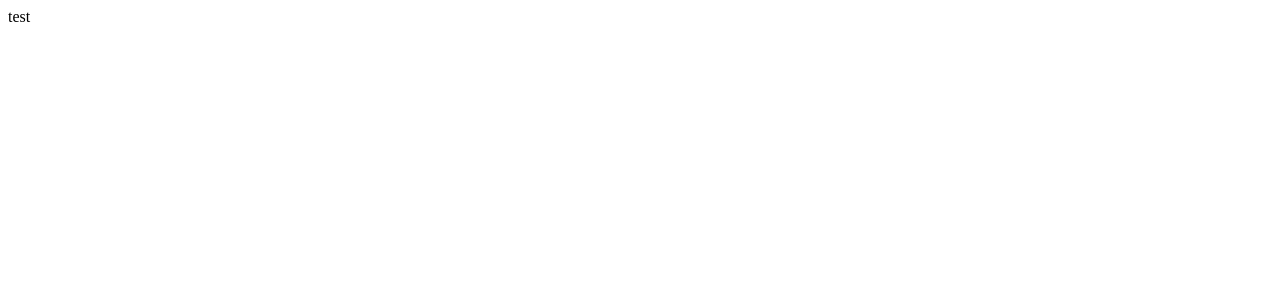
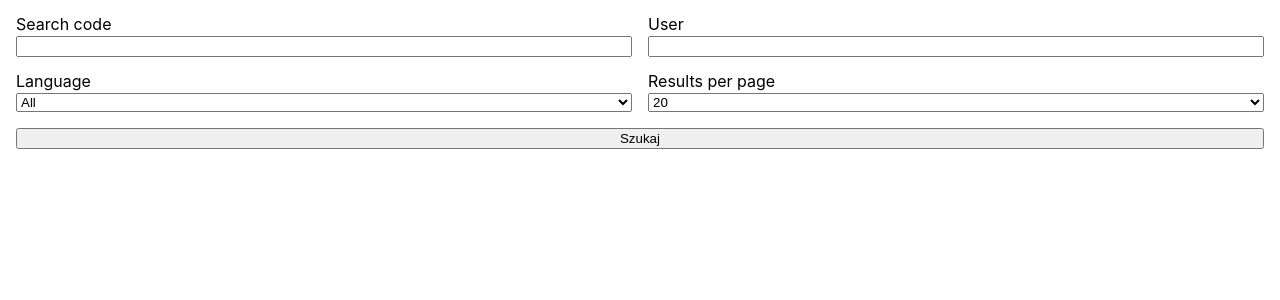
Before and after one commit to Alteri/github-files-search, a React (Create React App) app: page / in a window 1280 px wide. Shown: the top 300 px of the page. Built offline with nearby package versions, Linux system fonts and the light colour scheme.

Commit message:
env, fetchData, page

```diff
--- /dev/null
+++ b/src/API/fetchData.ts
@@ -0,0 +1,28 @@
+import { useCallback } from "react";
+
+export const useGetFiles = () => {
+  const getAllFiles = useCallback(
+    async (
+      query: string,
+      page?: number,
+      ...rest: {
+        user?: string;
+        language?: string;
+        per_page?: string;
+      }[]
+    ) => {
+      const { per_page, language, user } = rest[0];
+      try {
+        const url = `${process.env.REACT_APP_BASE_URL}search/code?q=${query}+user:${user}+language:${language}&page=${page}&per_page=${per_page}`;
+        const res = await fetch(url);
+        const data = await res.json();
+        return data;
+      } catch (err) {
+        return err;
+      }
+    },
+    []
+  );
+
+  return { getAllFiles };
+};
--- a/src/App.tsx
+++ b/src/App.tsx
@@ -1,7 +1,160 @@
-import React from "react";
+import React, { useState, useMemo, useCallback } from "react";
+import { useForm, FormProvider, SubmitHandler } from "react-hook-form";
+import { useSearchParams } from "react-router-dom";
+import {
+  FillesProps,
+  FormProps,
+  FORM_FIELDS,
+  PER_PAGE_OPTIONS,
+  LANGUAGE_OPTIONS,
+} from "./types";
+import { useGetFiles } from "./API/fetchData";
+import { List } from "./components/List";
+import { Pagination } from "./components/Pagination";
+import { Page } from "./components/Page";
+import { Input } from "./components/Input";
+import { Select } from "./components/Select";
+import { Grid } from "./components/Grid";
+import { Text } from "./components/Text";
+import { Colors } from "./components/Global";
 
 const App = () => {
-  return <div>test</div>;
+  const { getAllFiles } = useGetFiles();
+  const [allFilles, setAllFilles] = useState<FillesProps>();
+  const [isLoading, setIsLoading] = useState(false);
+
+  const [searchParams, setSearchParams] = useSearchParams();
+
+  const params: any = {};
+  searchParams.forEach((value, key) => {
+    params[key] = value;
+  });
+  const { per_page, page, query, user, language } = params;
+
+  const [currentPage, setCurrentPage] = useState(page ? page : 1);
+
+  const handleCurrentPage = (pageIndex: number) => {
+    setCurrentPage(pageIndex);
+    setIsLoading(true);
+
+    (async () => {
+      const result = await getAllFiles(query, pageIndex, params);
+      setAllFilles(result);
+      setIsLoading(false);
+    })();
+  };
+
+  const form = useForm({
+    defaultValues: {
+      [FORM_FIELDS.SEARCH_INPUT]: `${query ? query : ""}`,
+      [FORM_FIELDS.USER_INPUT]: `${user ? user : ""}`,
+      [FORM_FIELDS.LANGUAGE_SELECT]: `${language ? language : "default"}`,
+      [FORM_FIELDS.PER_PAGE_SELECT]: `${per_page ? per_page : "20"}`,
+    },
+  });
+
+  const { handleSubmit, watch } = form;
+
+  const perPageValue = watch(FORM_FIELDS.PER_PAGE_SELECT);
+
+  const onSubmit: SubmitHandler<FormProps> = useCallback((data) => {
+    setSearchParams({
+      query: data[FORM_FIELDS.SEARCH_INPUT],
+      user: data[FORM_FIELDS.USER_INPUT],
+      language: data[FORM_FIELDS.LANGUAGE_SELECT],
+      per_page: data[FORM_FIELDS.PER_PAGE_SELECT],
+      page: currentPage,
+    });
+
+    setCurrentPage(1);
+    setIsLoading(true);
+
+    (async () => {
+      const result = await getAllFiles(data[FORM_FIELDS.SEARCH_INPUT], 1, data);
+      setAllFilles(result);
+      setIsLoading(false);
+    })();
+  }, []);
+
+  const { fillerFiltered } = useMemo(() => {
+    const perPage = per_page ? per_page : "20";
+    const fillerFiltered = allFilles?.items?.map(
+      (
+        {
+          name,
+          html_url,
+          repository: {
+            owner: { login, avatar_url, description },
+          },
+        },
+        index
+      ) => ({
+        id: index + 1 + (+currentPage * +perPage - +perPage),
+        fileName: name,
+        description,
+        url: html_url,
+        owner: { ownerName: login, avatar_url },
+      })
+    );
+    return { fillerFiltered };
+  }, [allFilles]);
+
+  return (
+    <Page>
+      <FormProvider {...form}>
+        <form onSubmit={handleSubmit(onSubmit)}>
+          <Grid gap="16">
+            <Grid templateColumns="repeat(2, 1fr)" gap="16">
+              <Input
+                reguired
+                name={FORM_FIELDS.SEARCH_INPUT}
+                label="Search code"
+              />
+              <Input reguired name={FORM_FIELDS.USER_INPUT} label="User" />
+            </Grid>
+            <Grid templateColumns="repeat(2, 1fr)" gap="16">
+              <Select
+                name={FORM_FIELDS.LANGUAGE_SELECT}
+                options={LANGUAGE_OPTIONS}
+                label="Language"
+              />
+              <Select
+                name={FORM_FIELDS.PER_PAGE_SELECT}
+                options={PER_PAGE_OPTIONS}
+                label="Results per page"
+              />
+            </Grid>
+            <input type="submit" value="Szukaj" />
+          </Grid>
+        </form>
+      </FormProvider>
+      {!isLoading ? (
+        <>
+          {fillerFiltered ? (
+            <>
+              <List options={fillerFiltered} />
+              <Pagination
+                totalResults={allFilles?.total_count || 0}
+                handleCurrentPage={handleCurrentPage}
+                currentPage={currentPage}
+                perPage={+perPageValue}
+              />
+            </>
+          ) : (
+            <>
+              {allFilles?.errors.length && (
+                <Text textAlign="center" color={Colors.red}>
+                  {allFilles?.errors[0].message}
+                </Text>
+              )}
+            </>
+          )}
+        </>
+      ) : (
+        <Text textAlign="center">Loading...</Text>
+      )}
+    </Page>
+  );
 };
 
 export default App;
--- a/src/index.tsx
+++ b/src/index.tsx
@@ -1,5 +1,7 @@
 import React from "react";
 import ReactDOM from "react-dom/client";
+import { BrowserRouter } from "react-router-dom";
+import { GlobalStyle } from "./components/Global/globalStyle";
 import App from "./App";
 
 const root = ReactDOM.createRoot(
@@ -7,6 +9,9 @@ const root = ReactDOM.createRoot(
 );
 root.render(
   <React.StrictMode>
-    <App />
+    <GlobalStyle />
+    <BrowserRouter>
+      <App />
+    </BrowserRouter>
   </React.StrictMode>
 );
```
Also changed, not shown: 1 other file (tests, documents, lock files or other folders).
